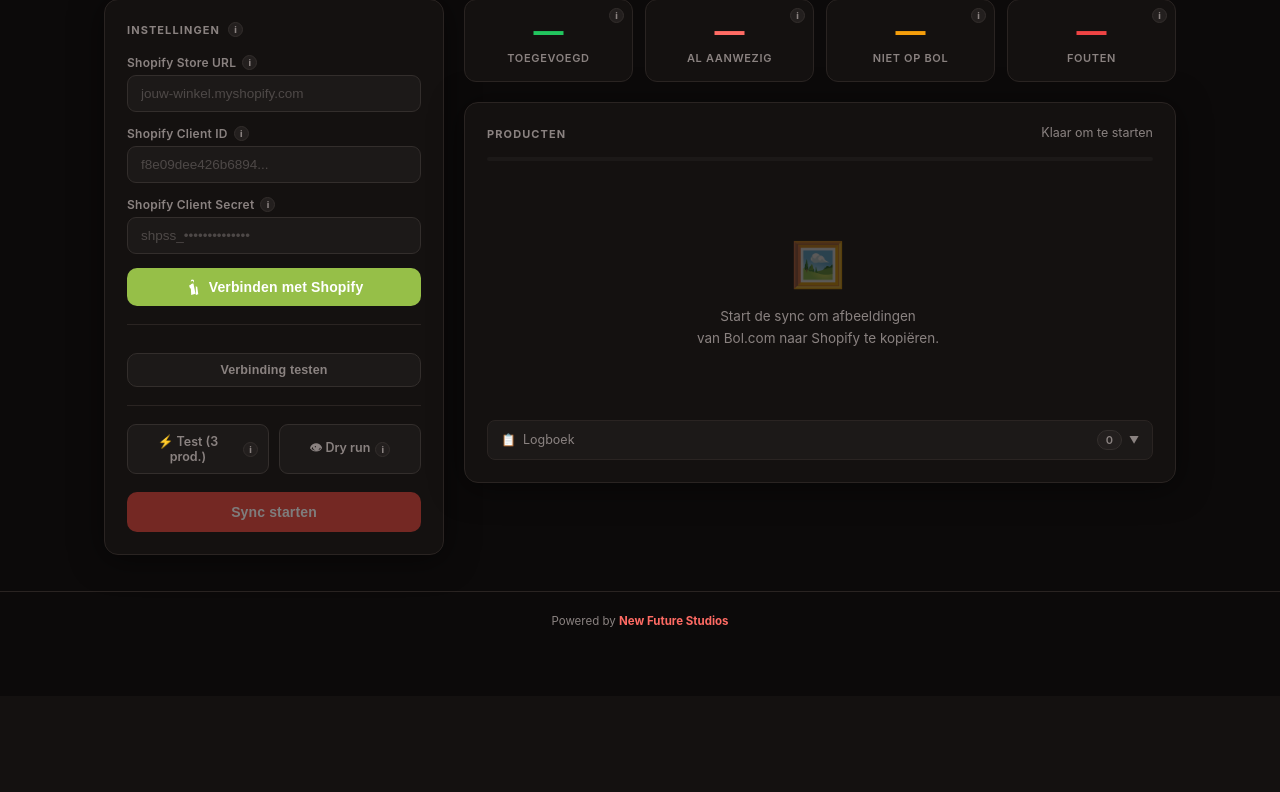
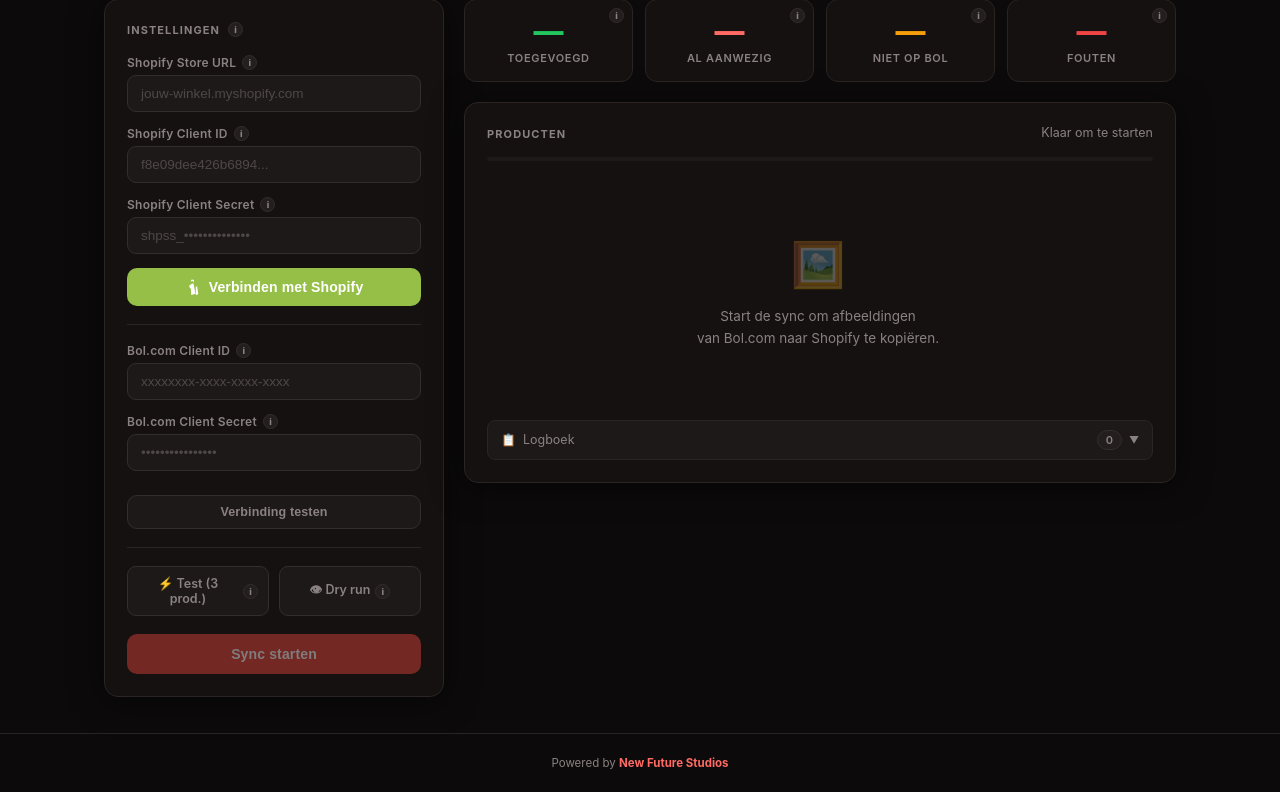
Before and after one commit to NewFutureStudios/ropi-shopify-tool, a Flask app: page / in a window 1280 px wide. Shown: the part 104-896 px from the top of the page. Before the commit the page ends 731 px from the top, so only its background shows below. Run offline with Flask 3, Linux system fonts and the light colour scheme.

Commit message:
Fix Bol.com endpoint: gebruik /products/{ean}/assets ipv /products/{ean}
De 403 fout was door het verkeerde endpoint — de correcte v10 URL is
GET /retailer/products/{ean}/assets. Bol.com credentials velden en
token-logica hersteld. Scraping aanpak verwijderd.

Co-Authored-By: Claude Sonnet 4.6 <noreply@anthropic.com>

```diff
--- a/app.py
+++ b/app.py
@@ -80,6 +80,18 @@ BOL_HEADERS = {
 }
 
 
+def get_bol_token(client_id, client_secret):
+    resp = requests.post(
+        "https://login.bol.com/token",
+        params={"grant_type": "client_credentials"},
+        auth=(client_id, client_secret),
+        timeout=15,
+    )
+    resp.raise_for_status()
+    data = resp.json()
+    return data["access_token"], data.get("expires_in", 3600)
+
+
 def _to_highres(url):
     """Zet een Bol.com afbeeldings-URL om naar de hoogste resolutie variant."""
     # Bol.com patroon: .../images/xxx/400x400/... of .../thumb/... → vervang door 1600x1600
@@ -144,28 +156,29 @@ def _bol_get(url, retries=2):
     return resp
 
 
-def get_bol_images(ean, *_ignored):
-    """Haal Bol.com afbeeldingen op via publieke zoekopdracht — geen API key nodig."""
-    # Stap 1: zoek op EAN
-    resp = _bol_get(f"https://www.bol.com/nl/nl/s/?searchtext={ean}")
-    if resp.status_code != 200:
+def get_bol_images(ean, bol_token):
+    """Haal Bol.com afbeeldingen op via de officiële Retailer API v10 assets endpoint."""
+    headers = {
+        "Authorization": f"Bearer {bol_token}",
+        "Accept": "application/vnd.retailer.v10+json",
+    }
+    resp = requests.get(
+        f"https://api.bol.com/retailer/products/{ean}/assets",
+        headers=headers,
+        timeout=15,
+    )
+    if resp.status_code == 404:
         return []
+    resp.raise_for_status()
+    data = resp.json()
 
-    images = _extract_images_from_html(resp.text)
-    if images:
-        return images
-
-    # Stap 2: volg eerste productlink
-    match = re.search(r'href="(/nl/nl/p/[^"?]+)"', resp.text)
-    if not match:
-        return []
-
-    time.sleep(0.5)  # kleine pauze tussen requests
-    prod_resp = _bol_get("https://www.bol.com" + match.group(1))
-    if prod_resp.status_code != 200:
-        return []
-
-    return _extract_images_from_html(prod_resp.text)
+    images = []
+    for asset in data.get("assets", []):
+        # Pak de variant met de grootste breedte (hoogste resolutie)
+        variants = sorted(asset.get("variants", []), key=lambda v: v.get("width", 0), reverse=True)
+        if variants:
+            images.append(variants[0]["url"])
+    return images
 
 
 # ── OAuth routes ──────────────────────────────────────────────────────────────
@@ -267,7 +280,10 @@ def index():
 def test_credentials():
     token     = session.get("shopify_token")
     store_url = session.get("store_url", "")
-    results   = {}
+    data      = request.json or {}
+    bol_id     = data.get("bol_client_id", "").strip()
+    bol_secret = data.get("bol_client_secret", "").strip()
+    results    = {}
 
     if token and store_url:
         try:
@@ -282,23 +298,30 @@ def test_credentials():
     else:
         results["shopify"] = {"ok": False, "error": "Nog niet verbonden met Shopify"}
 
-    # Bol.com: test publieke toegang met een bekende EAN
-    try:
-        resp = requests.get(
-            "https://www.bol.com/nl/nl/s/?searchtext=8718895681046",
-            headers=BOL_HEADERS, timeout=10,
-        )
-        results["bol"] = {"ok": resp.status_code == 200}
-    except Exception as e:
-        results["bol"] = {"ok": False, "error": str(e)}
+    if bol_id and bol_secret:
+        try:
+            get_bol_token(bol_id, bol_secret)
+            results["bol"] = {"ok": True}
+        except Exception as e:
+            results["bol"] = {"ok": False, "error": str(e)}
+    else:
+        results["bol"] = {"ok": False, "error": "Vul Bol.com credentials in"}
 
     return jsonify(results)
 
 
 @app.route("/api/bol-token", methods=["POST"])
 def api_bol_token():
-    """Niet meer nodig — Bol.com scraping gebruikt geen token."""
-    return jsonify({"token": "public", "expires_in": 86400})
+    data       = request.json or {}
+    bol_id     = data.get("bol_client_id", "").strip()
+    bol_secret = data.get("bol_client_secret", "").strip()
+    if not bol_id or not bol_secret:
+        return jsonify({"error": "Ontbrekende Bol.com credentials"}), 400
+    try:
+        token, expires_in = get_bol_token(bol_id, bol_secret)
+        return jsonify({"token": token, "expires_in": expires_in})
+    except Exception as e:
+        return jsonify({"error": str(e)}), 500
 
 
 @app.route("/api/products", methods=["POST"])
--- a/templates/index.html
+++ b/templates/index.html
@@ -423,6 +423,15 @@
 
       <hr class="divider" />
 
+      <div class="field">
+        <div class="label-row"><label>Bol.com Client ID</label><i class="info-icon" data-tip="bol-id">i</i></div>
+        <input type="text" id="bol_client_id" placeholder="xxxxxxxx-xxxx-xxxx-xxxx" value="{{ defaults.bol_client_id }}" />
+      </div>
+      <div class="field">
+        <div class="label-row"><label>Bol.com Client Secret</label><i class="info-icon" data-tip="bol-secret">i</i></div>
+        <input type="password" id="bol_client_secret" placeholder="••••••••••••••••" value="{{ defaults.bol_client_secret }}" />
+      </div>
+
       <div id="cred-status" class="cred-status" style="display:none"></div>
       <button class="btn btn-secondary" id="test-btn" onclick="testCredentials()">Verbinding testen</button>
 
@@ -519,7 +528,12 @@
     return 'ropi_sync_' + connectedStoreUrl;
   }
 
-  function creds() { return {}; }
+  function creds() {
+    return {
+      bol_client_id:     document.getElementById('bol_client_id').value.trim(),
+      bol_client_secret: document.getElementById('bol_client_secret').value.trim(),
+    };
+  }
 
   // ── Shopify OAuth ──────────────────────────────────────────────────────────
   async function checkAuthStatus() {
@@ -629,9 +643,21 @@
     btn.textContent = 'Verbinding testen'; btn.disabled = false;
   }
 
-  // ── Bol.com gebruikt nu publieke scraping — geen token nodig ──────────────
+  // ── Token caching ──────────────────────────────────────────────────────────
   async function ensureBolToken() {
-    return 'public';
+    if (bolToken && Date.now() < bolTokenExpiry - 60_000) return bolToken;
+    log('info', '🔑', 'Bol.com token ophalen…');
+    const c = creds();
+    const resp = await fetch('/api/bol-token', {
+      method: 'POST', headers: { 'Content-Type': 'application/json' },
+      body: JSON.stringify({ bol_client_id: c.bol_client_id, bol_client_secret: c.bol_client_secret }),
+    });
+    if (!resp.ok) { const e = await resp.json(); throw new Error('Bol.com token: ' + e.error); }
+    const data = await resp.json();
+    bolToken       = data.token;
+    bolTokenExpiry = Date.now() + data.expires_in * 1000;
+    log('ok', '🔑', 'Token verkregen (geldig ' + Math.round(data.expires_in / 60) + ' min)');
+    return bolToken;
   }
 
   // ── Hervat-functie ─────────────────────────────────────────────────────────
```
